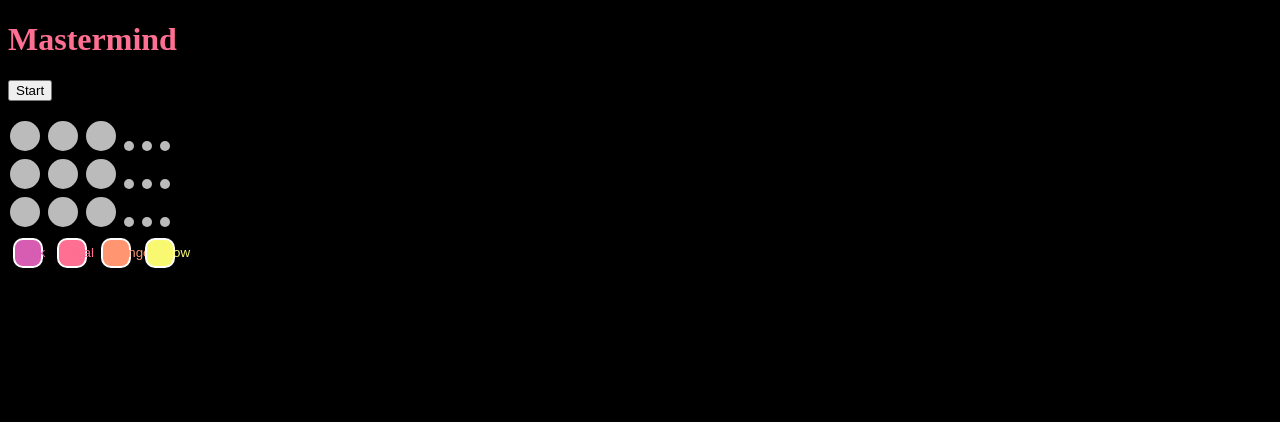
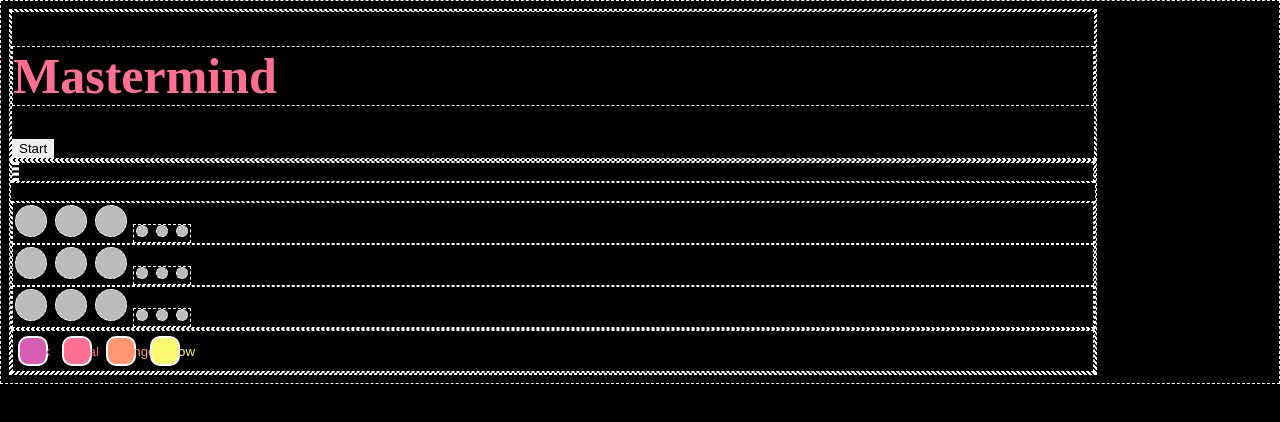
Before and after one commit to wrxbeauty/NC_State_Milestone-1, a plain HTML site: page index.html in a window 1280 px wide. Drawn offline with Linux system fonts and the light colour scheme.

Commit message:
added css

```diff
--- a/index.html
+++ b/index.html
@@ -1,5 +1,6 @@
 <!DOCTYPE html>
 <html lang="en">
+
 <head>
   <meta charset="UTF-8">
   <meta http-equiv="X-UA-Compatible" content="IE=edge">
@@ -8,11 +9,12 @@
 
   <link rel="stylesheet" href="./style.css">
 </head>
+
 <body>
   <div class="main-container">
     <div>
       <h1>Mastermind</h1>
-        <button >Start</button><br>
+      <button>Start</button><br>
     </div>
   </div>
 
@@ -30,30 +32,30 @@
         <span class="dot"></span>
         <span class="dot"></span>
         <span class="dot"></span>
-          <div id="hint-grid" style="display:inline-block">
-            <span class="dot" style="height: 10px; width: 10px;"></span>
-            <span class="dot" style="height: 10px; width: 10px;"></span>
-            <span class="dot" style="height: 10px; width: 10px;"></span>
+        <div id="hint-row">
+          <span class="dot"></span>
+          <span class="dot"></span>
+          <span class="dot"></span>
         </div>
       </div>
       <div class="row">
         <span class="dot"></span>
         <span class="dot"></span>
         <span class="dot"></span>
-          <div id="hint-grid" style="display:inline-block">
-            <span class="dot" style="height: 10px; width: 10px;"></span>
-            <span class="dot" style="height: 10px; width: 10px;"></span>
-            <span class="dot" style="height: 10px; width: 10px;"></span>
+        <div id="hint-row">
+          <span class="dot"></span>
+          <span class="dot"></span>
+          <span class="dot"></span>
         </div>
       </div>
       <div class="row">
         <span class="dot"></span>
         <span class="dot"></span>
         <span class="dot"></span>
-          <div id="hint-grid" style="display:inline-block">
-            <span class="dot" style="height: 10px; width: 10px;"></span>
-            <span class="dot" style="height: 10px; width: 10px;"></span>
-            <span class="dot" style="height: 10px; width: 10px;"></span>
+        <div id="hint-row">
+          <span class="dot"></span>
+          <span class="dot"></span>
+          <span class="dot"></span>
         </div>
       </div>
     </div>
@@ -74,4 +76,5 @@
 
   <script src="./index.js"></script>
 </body>
+
 </html>
--- a/style.css
+++ b/style.css
@@ -1,10 +1,17 @@
+* {
+    border: dashed 1px white;
+}
+
 body {
     background-color: black;
+    width: 85%;
 }
 
 h1 {
     color: #ff6f91;
+    font-size: 50px;
 }
+
 .dot {
     height: 30px;
     width: 30px;
@@ -12,6 +19,15 @@ h1 {
     border-radius: 50%;
     display: inline-block;
     margin: 2px;
+  }
+
+  #hint-row {
+    display: inline;
+  }
+
+  #hint-row > .dot {
+    height: 10px;
+    width: 10px;
   }
 
 
```
Lines whose indentation alone changed are shown as unchanged.
